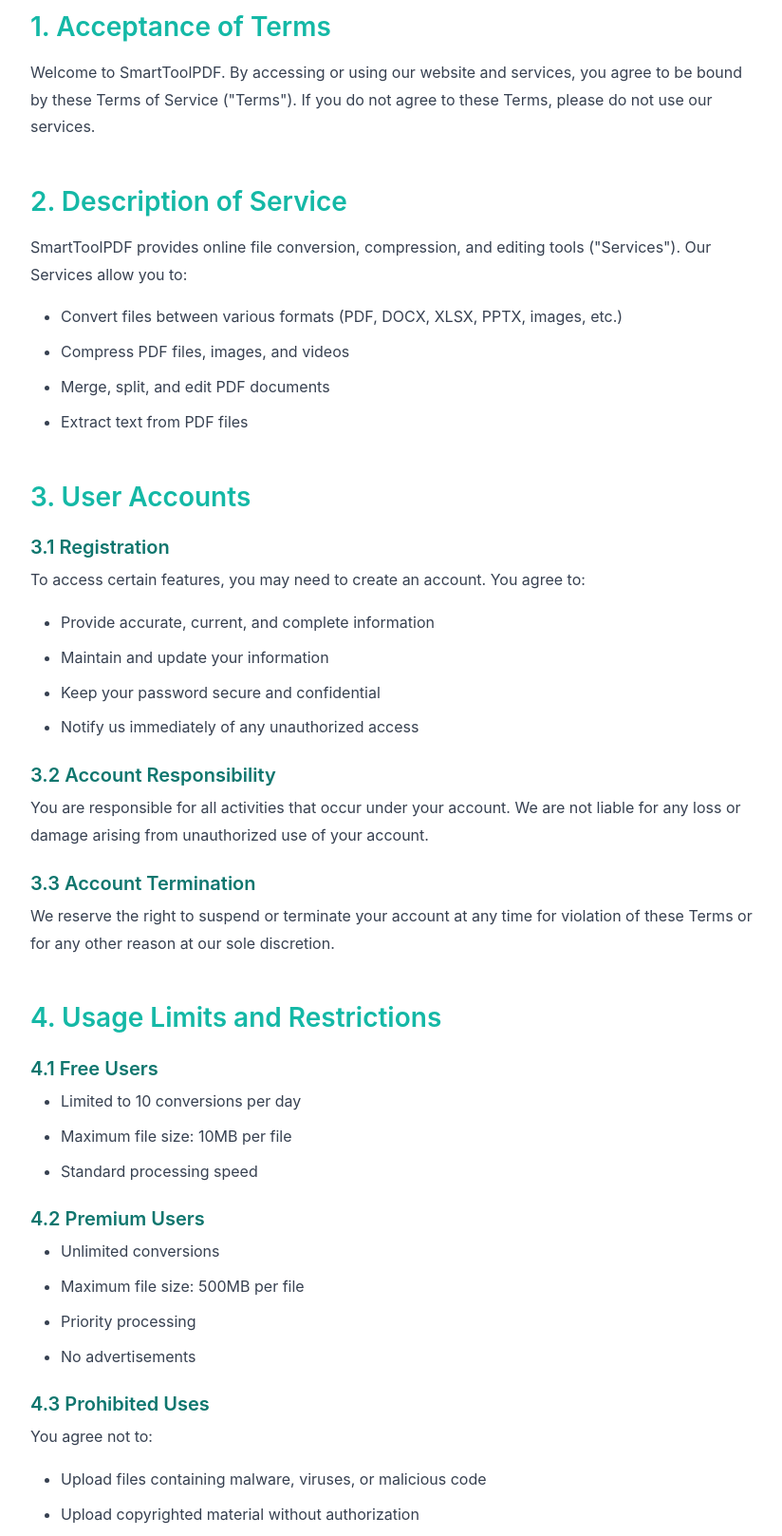
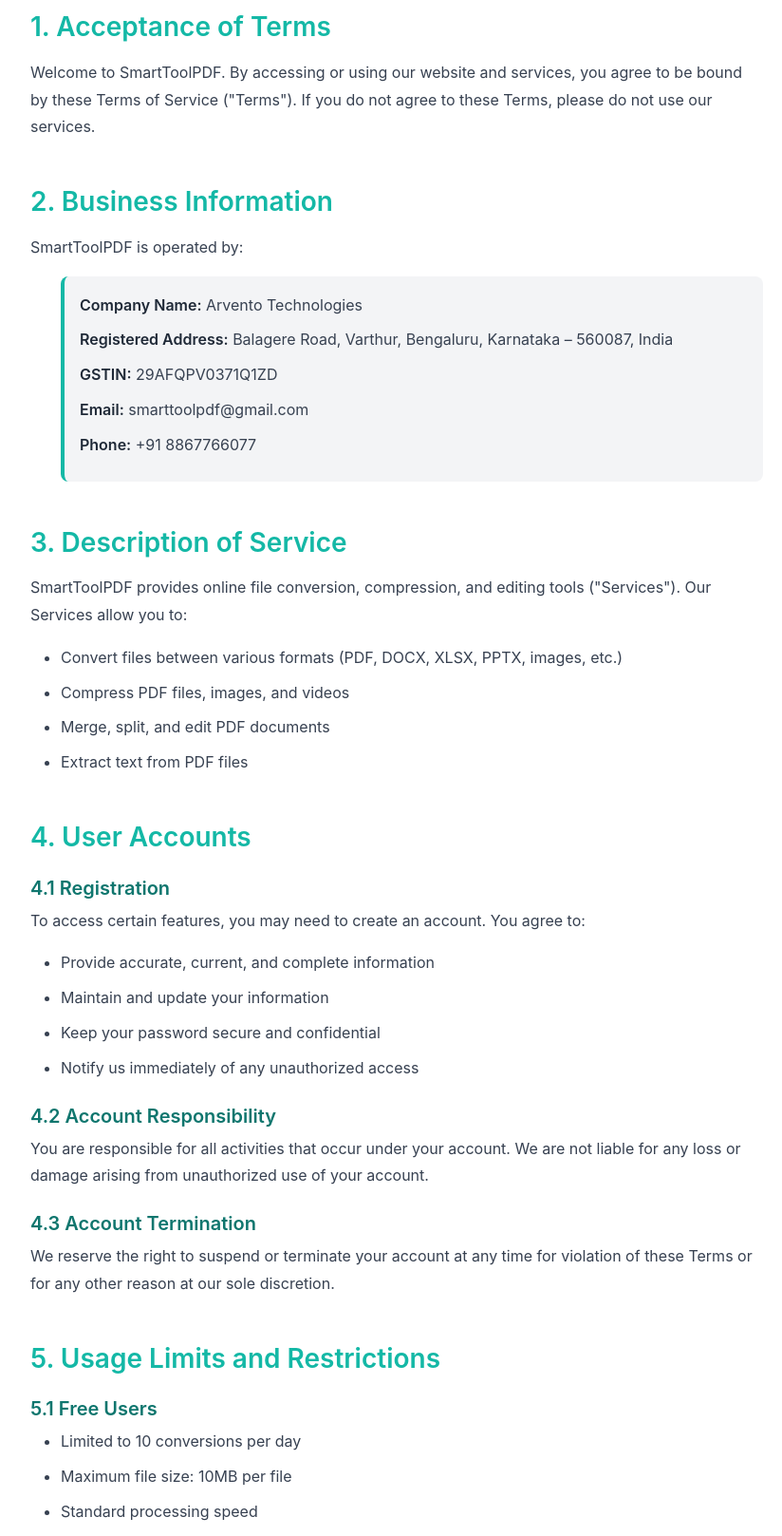
Before and after one commit to AnujVerma88/smartfiletools, a Django app: page /terms/ in a window 1280 px wide. Shown: the part 303-1920 px from the top of the page at 95% size, without its empty margins (222-1046 px from the left). Run offline with Django 5.2, Linux system fonts and the light colour scheme; data comes from the database, SQL or seed files in the repository; data that the repository does not hold is empty; parts of the project's set-up code (start-up, migrations or seed data) failed here and were passed over; some libraries are stand-ins or nearby versions.

Commit message:
footer change

```diff
--- a/templates/includes/footer.html
+++ b/templates/includes/footer.html
@@ -70,7 +70,7 @@
         <div class="footer-bottom">
             <div class="footer-bottom-content">
                 <p class="copyright">
-                    &copy; {% now "Y" %} SmartToolPDF.com. All rights reserved.
+                    &copy; {% now "Y" %} SmartToolPDF.com. All rights reserved.  - A product of Arvento Technologies. Powered by Agentic AI
                 </p>
                 <div class="footer-bottom-links">
                     <a href="{% url 'dashboard:privacy' %}">Privacy</a>
@@ -78,6 +78,7 @@
                     <a href="{% url 'dashboard:terms' %}">Terms</a>
                 </div>
             </div>
+
         </div>
     </div>
 </footer>
@@ -102,13 +103,15 @@
 
             <p class="copyright">
                 &copy; {% now "Y" %} SmartToolPDF.com<br>
-                All rights reserved.
+                All rights reserved. - A product of Arvento Technologies. Powered by Agentic AI
             </p>
 
             <div class="footer-legal">
                 <a href="{% url 'dashboard:privacy' %}">Privacy</a> |
                 <a href="{% url 'dashboard:terms' %}">Terms</a>
             </div>
+
+
         </div>
     </div>
 </footer>
--- a/templates/terms.html
+++ b/templates/terms.html
@@ -18,7 +18,19 @@
             </section>
 
             <section>
-                <h2>2. Description of Service</h2>
+                <h2>2. Business Information</h2>
+                <p>SmartToolPDF is operated by:</p>
+                <ul class="contact-info">
+                    <li><strong>Company Name:</strong> Arvento Technologies</li>
+                    <li><strong>Registered Address:</strong> Balagere Road, Varthur, Bengaluru, Karnataka – 560087, India</li>
+                    <li><strong>GSTIN:</strong> 29AFQPV0371Q1ZD</li>
+                    <li><strong>Email:</strong> smarttoolpdf@gmail.com</li>
+                    <li><strong>Phone:</strong> +91 8867766077</li>
+                </ul>
+            </section>
+
+            <section>
+                <h2>3. Description of Service</h2>
                 <p>
                     SmartToolPDF provides online file conversion, compression, and editing tools ("Services"). Our Services allow you to:
                 </p>
@@ -31,9 +43,9 @@
             </section>
 
             <section>
-                <h2>3. User Accounts</h2>
+                <h2>4. User Accounts</h2>
 
-                <h3>3.1 Registration</h3>
+                <h3>4.1 Registration</h3>
                 <p>
                     To access certain features, you may need to create an account. You agree to:
                 </p>
@@ -44,28 +56,28 @@
                     <li>Notify us immediately of any unauthorized access</li>
                 </ul>
 
-                <h3>3.2 Account Responsibility</h3>
+                <h3>4.2 Account Responsibility</h3>
                 <p>
                     You are responsible for all activities that occur under your account. We are not liable for any loss or damage arising from unauthorized use of your account.
                 </p>
 
-                <h3>3.3 Account Termination</h3>
+                <h3>4.3 Account Termination</h3>
                 <p>
                     We reserve the right to suspend or terminate your account at any time for violation of these Terms or for any other reason at our sole discretion.
                 </p>
             </section>
 
             <section>
-                <h2>4. Usage Limits and Restrictions</h2>
+                <h2>5. Usage Limits and Restrictions</h2>
 
-                <h3>4.1 Free Users</h3>
+                <h3>5.1 Free Users</h3>
                 <ul>
                     <li>Limited to 10 conversions per day</li>
                     <li>Maximum file size: 10MB per file</li>
                     <li>Standard processing speed</li>
                 </ul>
 
-                <h3>4.2 Premium Users</h3>
+                <h3>5.2 Premium Users</h3>
                 <ul>
                     <li>Unlimited conversions</li>
                     <li>Maximum file size: 500MB per file</li>
@@ -73,7 +85,7 @@
                     <li>No advertisements</li>
                 </ul>
 
-                <h3>4.3 Prohibited Uses</h3>
+                <h3>5.3 Prohibited Uses</h3>
                 <p>You agree not to:</p>
                 <ul>
                     <li>Upload files containing malware, viruses, or malicious code</li>
@@ -87,33 +99,33 @@
             </section>
 
             <section>
-                <h2>5. File Upload and Processing</h2>
+                <h2>6. File Upload and Processing</h2>
 
-                <h3>5.1 File Ownership</h3>
+                <h3>6.1 File Ownership</h3>
                 <p>
                     You retain all ownership rights to files you upload. By uploading files, you grant us a temporary license to process, convert, and store your files solely for the purpose of providing our Services.
                 </p>
 
-                <h3>5.2 File Deletion</h3>
+                <h3>6.2 File Deletion</h3>
                 <p>
                     All uploaded files and converted files are automatically deleted from our servers after 24 hours. We do not permanently store your files.
                 </p>
 
-                <h3>5.3 File Security</h3>
+                <h3>6.3 File Security</h3>
                 <p>
                     While we implement security measures to protect your files, we cannot guarantee absolute security. You are responsible for maintaining backups of your original files.
                 </p>
             </section>
 
             <section>
-                <h2>6. Intellectual Property</h2>
+                <h2>7. Intellectual Property</h2>
 
-                <h3>6.1 Our Content</h3>
+                <h3>7.1 Our Content</h3>
                 <p>
                     All content on our website, including text, graphics, logos, icons, images, and software, is the property of SmartToolPDF or its licensors and is protected by copyright, trademark, and other intellectual property laws.
                 </p>
 
-                <h3>6.2 Limited License</h3>
+                <h3>7.2 Limited License</h3>
                 <p>
                     We grant you a limited, non-exclusive, non-transferable license to access and use our Services for personal or internal business purposes. This license does not include any right to:
                 </p>
@@ -140,14 +152,14 @@
                     <li>No refunds for partial months or unused services</li>
                 </ul>
 
-                <h3>7.3 Price Changes</h3>
+                <h3>8.3 Price Changes</h3>
                 <p>
                     We reserve the right to change our pricing at any time. Price changes will be communicated in advance and will take effect at your next billing cycle.
                 </p>
             </section>
 
             <section>
-                <h2>8. Disclaimer of Warranties</h2>
+                <h2>9. Disclaimer of Warranties</h2>
                 <p>
                     OUR SERVICES ARE PROVIDED "AS IS" AND "AS AVAILABLE" WITHOUT WARRANTIES OF ANY KIND, EITHER EXPRESS OR IMPLIED, INCLUDING BUT NOT LIMITED TO:
                 </p>
@@ -245,31 +257,31 @@
             </section>
 
             <section>
-                <h2>15. Miscellaneous</h2>
+                <h2>16. Miscellaneous</h2>
 
-                <h3>15.1 Entire Agreement</h3>
+                <h3>16.1 Entire Agreement</h3>
                 <p>
                     These Terms constitute the entire agreement between you and SmartToolPDF regarding our Services.
                 </p>
 
-                <h3>15.2 Severability</h3>
+                <h3>16.2 Severability</h3>
                 <p>
                     If any provision of these Terms is found to be unenforceable, the remaining provisions will remain in full force and effect.
                 </p>
 
-                <h3>15.3 Waiver</h3>
+                <h3>16.3 Waiver</h3>
                 <p>
                     Our failure to enforce any right or provision of these Terms will not be considered a waiver of those rights.
                 </p>
 
-                <h3>15.4 Assignment</h3>
+                <h3>16.4 Assignment</h3>
                 <p>
                     You may not assign or transfer these Terms without our prior written consent. We may assign these Terms without restriction.
                 </p>
             </section>
 
             <section>
-                <h2>16. Contact Information</h2>
+                <h2>17. Contact Information</h2>
                 <p>If you have any questions about these Terms, please contact us:</p>
                 <ul class="contact-info">
                     <li><strong>Email:</strong> smarttoolpdf@gmail.com</li>
```
Also changed, not shown: other parts of templates/terms.html (+11 -11 lines), templates/privacy.html (+27 -15 lines).
